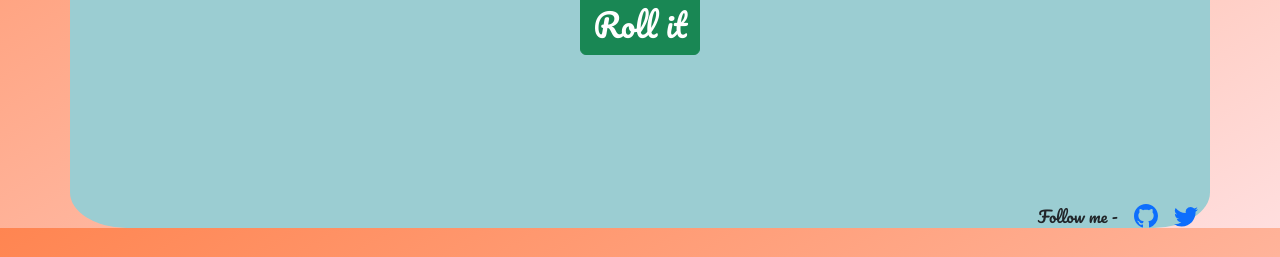
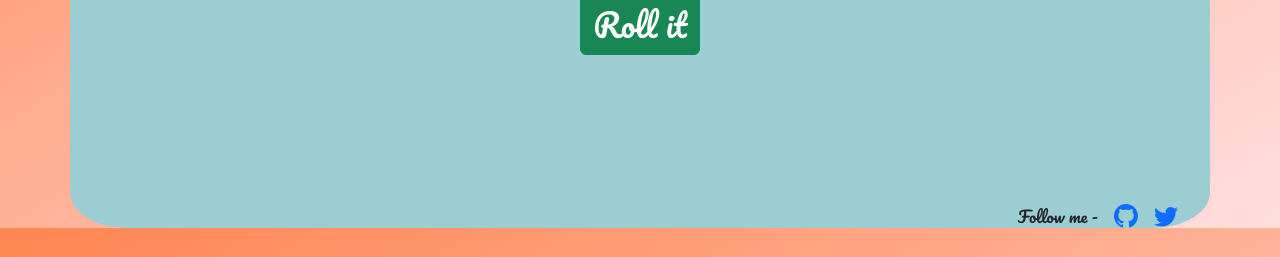
Before and after one commit to keshav1sharma/Roll_a_Dice, a plain HTML site: page index.html in a window 1280 px wide. Shown: the part 540-797 px from the top of the page. Drawn offline with nearby package versions, Linux system fonts and the light colour scheme; a web font is replaced by a local one.

Commit message:
Update index.html

```diff
--- a/index.html
+++ b/index.html
@@ -57,7 +57,7 @@
           <button onclick="rollDice()" type="button" class="btn btn-success btn-rounded"  style="font-size: 2rem;">Roll it</button>
           </div>
         </div>
-        <div class="footer-flex">
+        <div class="footer-flex" style="padding-right: 2rem;">
           Follow me -
           <div style="padding-left: 1rem;">
             <a href="https://github.com/keshav1sharma" target="_blank">
```
